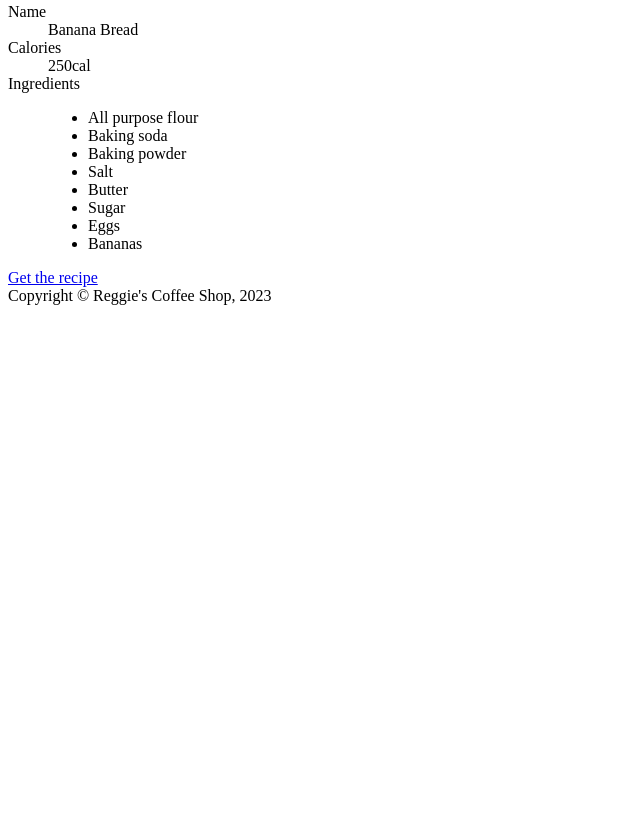
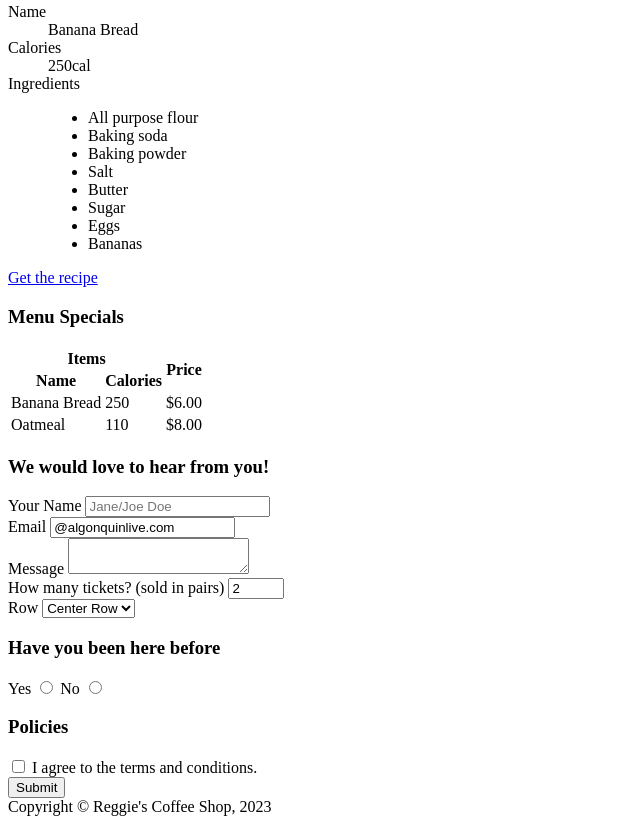
Before and after one commit to zapa0017/zapa0017.github.io, a plain HTML site: page week4/index.html in a window 1280 px wide. Shown: the part 1187-2011 px from the top of the page, without its empty margins (0-640 px from the left). Before the commit the page ends 1500 px from the top, so only its background shows below. Drawn offline with Linux system fonts and the light colour scheme.

Commit message:
Adds tables to contact and index

```diff
--- a/week4/index.html
+++ b/week4/index.html
@@ -90,6 +90,81 @@
             <!-- Adding an external link -->
             <a href="https://www.allrecipes.com/recipe/20144/banana-banana-bread/" target="_blank">Get the recipe</a>
         </section>
+        <!-- Adding section for Menu Table -->
+        <section>
+            <h3>Menu Specials</h3>
+            <table>
+                <thead>
+                    <tr>
+                        <th colspan="2">Items</th>
+                        <th rowspan="2">Price</th>
+                    </tr>
+                    <tr>
+                        <th>Name</th>
+                        <th>Calories</th>
+                    </tr>
+                </thead>
+
+                <tbody>
+                    <tr>
+                        <td>Banana Bread</td>
+                        <td>250</td>
+                        <td>&dollar;6.00</td>
+                    </tr>
+                    <tr>
+                        <td>Oatmeal</td>
+                        <td>110</td>
+                        <td>&dollar;8.00</td>
+                    </tr>
+                </tbody>
+            </table>
+
+            <!-- Adding section for contact form -->
+        <section>
+            <h3>We would love to hear from you!</h3>
+            <!-- Adding a form -->
+            <form action="thanks.html" method="post">
+                <div>
+                    <label for="fullname">Your Name</label>
+                    <input type="text" id="fullname" name="fullname" placeholder="Jane/Joe Doe">
+                </div>
+                <div>
+                    <label for="youremail">Email</label>
+                    <input type="email" id="youremail" placeholder="Algonquin Email"
+                    value="@algonquinlive.com" required>
+                </div>
+                <div>
+                    <label for="message">Message</label>
+                    <textarea name="message" id="message"></textarea>
+                </div>
+                <div>
+                    <label for="tickeets">How many tickets? &#40;sold in pairs&#41;</label>
+                    <input type="number" name="tickets" id="tickets" min="2" max="10" step="2" value="2">
+                </div>
+                <div>
+                    <label for="row">Row</label>
+                    <select name="row" id="row">
+                        <option value="front">Front Row</option>
+                        <option value="ceenter" selected>Center Row</option>
+                        <option value="Back">Back Row</option>
+                    </select>
+                </div>
+                <div>
+                    <h3>Have you been here before</h3>
+                    <label for="yes">Yes</label>
+                    <input type="radio" name="past" id="yes">
+
+                    <label for="no">No</label>
+                    <input type="radio" name="past" id="no">
+                </div>
+                <div>
+                    <h3>Policies</h3>
+                    <input type="checkbox" name="policies" id="policies">
+                    <label for="policies">I agree to the terms and conditions.</label>
+                </div>
+                <button type="button">Submit</button>
+            </form>
+        </section>
     </main>
     <!-- Site Footer -->
     <footer>
```
